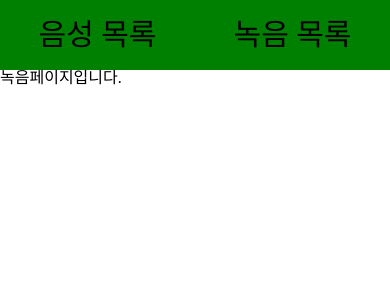
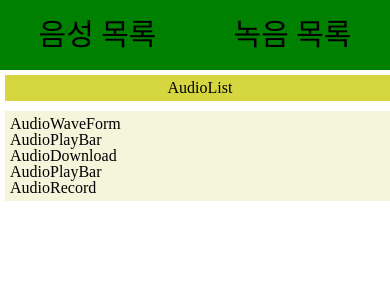
Before and after one commit to sh-inv/audio-player, a React (Vite) app: page /record in a window 390 px wide. Shown: the top 300 px of the page. Built offline with nearby package versions, Linux system fonts and the light colour scheme.

Commit message:
Add: 전체 틀 잡기 및 반응형 레이아웃 잡기 완료

```diff
--- /dev/null
+++ b/src/components/AudioRecord/index.jsx
@@ -0,0 +1,7 @@
+import styled from 'styled-components';
+
+const AudioRecord = () => {
+  return <div>AudioRecord</div>;
+};
+
+export default AudioRecord;
--- a/src/pages/RecordScreen/index.jsx
+++ b/src/pages/RecordScreen/index.jsx
@@ -1,5 +1,59 @@
+import styled from 'styled-components';
+import AudioList from '../../components/AudioList';
+import AudioWaveForm from '../../components/AudioWaveForm';
+import AudioPlayBar from '../../components/AudioPlayBar';
+import AudioDownLoad from '../../components/AudioDownLoad';
+import AudioRecord from '../../components/AudioRecord';
+
 const RecordScreen = () => {
-  return <div>녹음페이지입니다.</div>;
+  return (
+    <RecordScreenWrapper>
+      <div className='audio-list-content'>
+        <AudioList />
+      </div>
+      <div className='audio-detail-content'>
+        <AudioWaveForm />
+        <AudioPlayBar />
+        <AudioDownLoad />
+        <div className='record-content'>
+          <AudioPlayBar />
+          <AudioRecord />
+        </div>
+      </div>
+    </RecordScreenWrapper>
+  );
 };
 
 export default RecordScreen;
+
+const RecordScreenWrapper = styled.div`
+  display: flex;
+
+  .audio-list-content,
+  .audio-detail-content {
+    display: flex;
+    justify-content: center;
+    margin: 5px;
+    padding: 5px;
+  }
+
+  .audio-list-content {
+    width: 35%;
+    background-color: #d6d641;
+  }
+
+  .audio-detail-content {
+    flex-direction: column;
+    width: 65%;
+    background-color: beige;
+  }
+
+  @media screen and (max-width: 890px) {
+    flex-direction: column;
+
+    .audio-list-content,
+    .audio-detail-content {
+      width: 100%;
+    }
+  }
+`;
--- a/src/pages/playScreen/index.jsx
+++ b/src/pages/playScreen/index.jsx
@@ -1,5 +1,54 @@
+import styled from 'styled-components';
+import AudioList from '../../components/AudioList';
+import AudioWaveForm from '../../components/AudioWaveForm';
+import AudioPlayBar from '../../components/AudioPlayBar';
+import AudioDownLoad from '../../components/AudioDownLoad';
+
 const PlayScreen = () => {
-  return <div>play페이지입니다.</div>;
+  return (
+    <PlayScreenWrapper>
+      <div className='audio-list-content'>
+        <AudioList />
+      </div>
+      <div className='audio-detail-content'>
+        <AudioWaveForm />
+        <AudioPlayBar />
+        <AudioDownLoad />
+      </div>
+    </PlayScreenWrapper>
+  );
 };
 
 export default PlayScreen;
+
+const PlayScreenWrapper = styled.div`
+  display: flex;
+
+  .audio-list-content,
+  .audio-detail-content {
+    display: flex;
+    justify-content: center;
+    margin: 5px;
+    padding: 5px;
+  }
+
+  .audio-list-content {
+    width: 35%;
+    background-color: #d6d641;
+  }
+
+  .audio-detail-content {
+    flex-direction: column;
+    width: 65%;
+    background-color: beige;
+  }
+
+  @media screen and (max-width: 890px) {
+    flex-direction: column;
+
+    .audio-list-content,
+    .audio-detail-content {
+      width: 100%;
+    }
+  }
+`;
```
